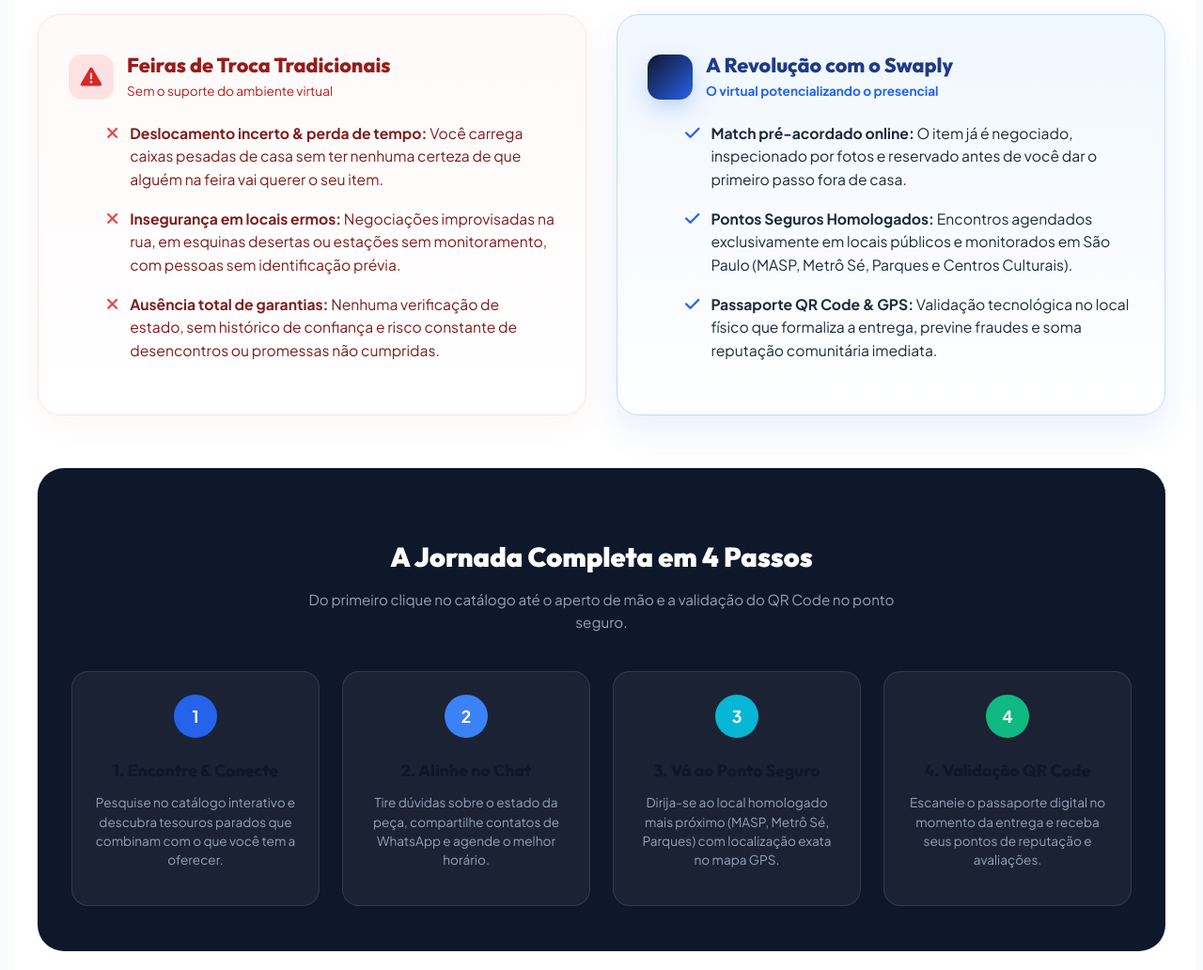
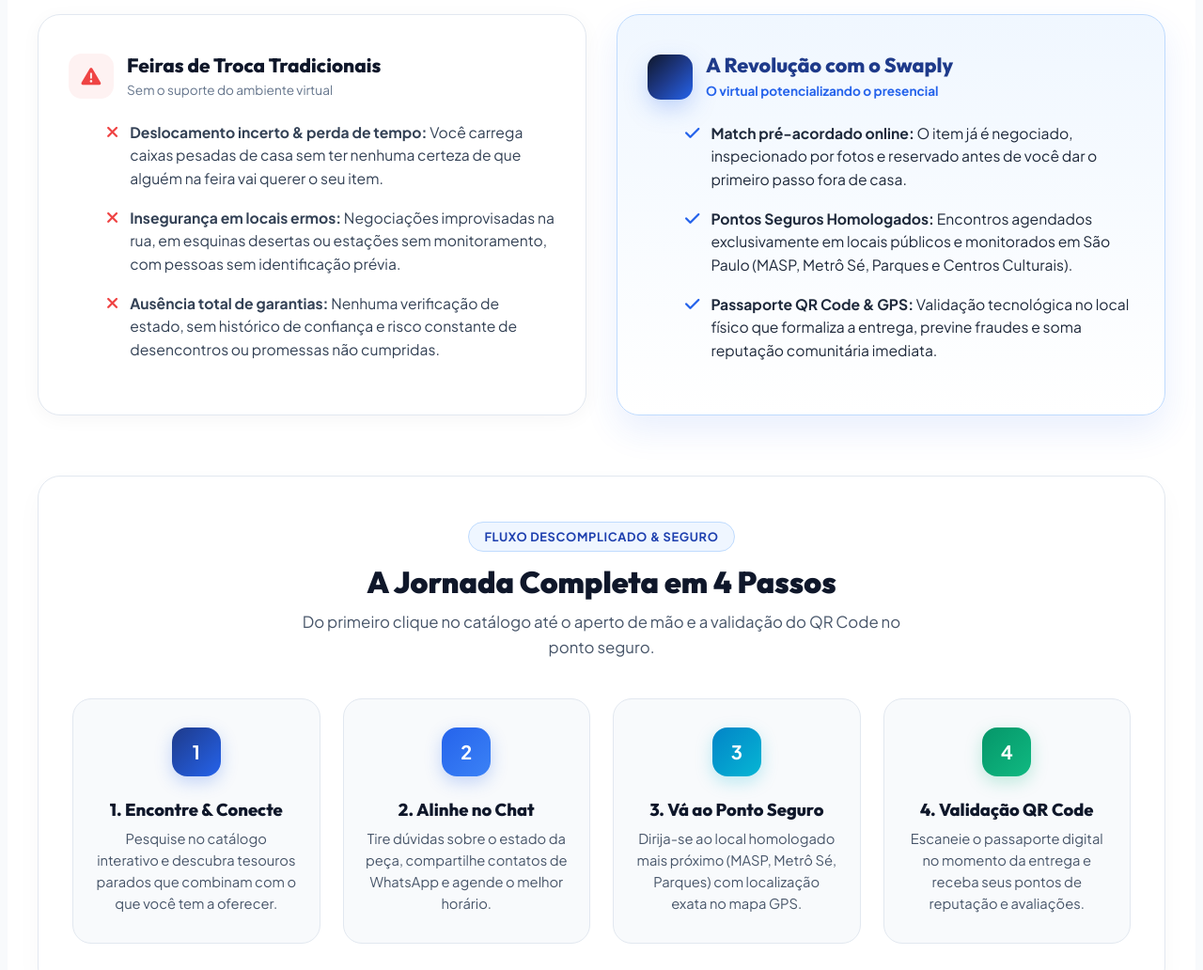
Before and after one commit to abreuadailton/scamb, a plain HTML site: page frontend/index.html in a window 1280 px wide. Shown: the part 1500-2532 px from the top of the page at 94% size. Drawn offline with Linux system fonts and the light colour scheme; no server answers; some icons are missing.

Commit message:
fix(index): redesign 4-step journey section with light high-contrast aesthetic and clean harmonious colors

```diff
--- a/frontend/css/style.css
+++ b/frontend/css/style.css
@@ -1164,7 +1164,7 @@ select.form-control {
   align-items: center;
   gap: 8px;
   font-size: 0.78rem;
-  color: #94a3b8;
+  color: #cbd5e1;
 }
 
 .marquee-badge {
--- a/frontend/index.html
+++ b/frontend/index.html
@@ -111,17 +111,17 @@
       <!-- COMPARAÇÃO VISUAL MODERNA: ANTES vs DEPOIS COM SWAPLY -->
       <div style="display: grid; grid-template-columns: repeat(auto-fit, minmax(320px, 1fr)); gap: 32px; align-items: stretch; margin-bottom: 56px;">
         <!-- Card 1: As Frustrações do Modelo Antigo -->
-        <div class="card" style="padding: 40px 32px; border-radius: 24px; border: 1.5px solid #fee2e2; background: linear-gradient(180deg, #fffafa 0%, #ffffff 100%); box-shadow: 0 10px 30px rgba(239, 68, 68, 0.05);">
+        <div class="card" style="padding: 40px 32px; border-radius: 24px; border: 1.5px solid #e2e8f0; background: #ffffff; box-shadow: 0 4px 20px rgba(15, 23, 42, 0.04);">
           <div style="display: flex; align-items: center; gap: 14px; margin-bottom: 22px;">
-            <div style="width: 48px; height: 48px; border-radius: 14px; background: #fee2e2; color: #dc2626; display: flex; align-items: center; justify-content: center; font-size: 1.4rem;">
+            <div style="width: 48px; height: 48px; border-radius: 14px; background: #fef2f2; color: #ef4444; display: flex; align-items: center; justify-content: center; font-size: 1.3rem;">
               <i class="fas fa-triangle-exclamation"></i>
             </div>
             <div>
-              <h3 style="font-size: 1.35rem; font-weight: 800; color: #991b1b; margin: 0;">Feiras de Troca Tradicionais</h3>
-              <span style="font-size: 0.85rem; color: #b91c1c;">Sem o suporte do ambiente virtual</span>
+              <h3 style="font-size: 1.3rem; font-weight: 800; color: #0f172a; margin: 0;">Feiras de Troca Tradicionais</h3>
+              <span style="font-size: 0.85rem; color: #64748b;">Sem o suporte do ambiente virtual</span>
             </div>
           </div>
-          <ul style="display: flex; flex-direction: column; gap: 18px; color: #7f1d1d; font-size: 0.98rem; line-height: 1.55;">
+          <ul style="display: flex; flex-direction: column; gap: 18px; color: #334155; font-size: 0.98rem; line-height: 1.55;">
             <li style="display: flex; gap: 12px;">
               <i class="fas fa-xmark" style="color: #ef4444; margin-top: 3px; font-size: 1.1rem; flex-shrink: 0;"></i>
               <div>
@@ -178,39 +178,54 @@
       </div>
 
       <!-- OS 4 PASSOS DA JORNADA DO VIRTUAL AO REAL -->
-      <div style="background: #0f172a; border-radius: 28px; padding: 48px 36px; color: #ffffff; position: relative; overflow: hidden;">
+      <div style="margin-top: 64px; background: #ffffff; border: 1.5px solid #e2e8f0; border-radius: 24px; padding: 48px 36px; box-shadow: 0 10px 30px -4px rgba(15, 23, 42, 0.04);">
         <div style="text-align: center; max-width: 650px; margin: 0 auto 40px;">
-          <h3 style="font-size: 1.8rem; font-weight: 900; color: #fff; margin-bottom: 10px;">
+          <span style="background: #eff6ff; color: #1e40af; border: 1px solid #bfdbfe; padding: 5px 16px; border-radius: 99px; font-weight: 800; font-size: 0.8rem; text-transform: uppercase; letter-spacing: 0.05em; display: inline-block; margin-bottom: 12px;">
+            Fluxo Descomplicado & Seguro
+          </span>
+          <h3 style="font-size: 2rem; font-weight: 900; color: #0f172a; margin: 0 0 10px;">
             A Jornada Completa em 4 Passos
           </h3>
-          <p style="color: #94a3b8; font-size: 0.95rem;">
+          <p style="color: #475569; font-size: 1.05rem; line-height: 1.6; margin: 0;">
             Do primeiro clique no catálogo até o aperto de mão e a validação do QR Code no ponto seguro.
           </p>
         </div>
 
         <div style="display: grid; grid-template-columns: repeat(auto-fit, minmax(230px, 1fr)); gap: 24px;">
-          <div style="background: rgba(255,255,255,0.05); border: 1px solid rgba(255,255,255,0.1); border-radius: 18px; padding: 24px; text-align: center;">
-            <div style="width: 46px; height: 46px; border-radius: 50%; background: #2563eb; color: #fff; display: flex; align-items: center; justify-content: center; font-weight: 900; margin: 0 auto 16px; font-size: 1.1rem;">1</div>
-            <h4 style="font-size: 1.1rem; font-weight: 800; margin-bottom: 8px;">1. Encontre & Conecte</h4>
-            <p style="font-size: 0.85rem; color: #94a3b8; line-height: 1.5;">Pesquise no catálogo interativo e descubra tesouros parados que combinam com o que você tem a oferecer.</p>
+          <!-- Passo 1 -->
+          <div style="background: #f8fafc; border: 1.5px solid #e2e8f0; border-radius: 20px; padding: 30px 22px; text-align: center; transition: all 0.3s ease;">
+            <div style="width: 52px; height: 52px; border-radius: 16px; background: linear-gradient(135deg, #1e3a8a, #2563eb); color: #fff; display: flex; align-items: center; justify-content: center; font-weight: 900; font-size: 1.25rem; margin: 0 auto 16px; box-shadow: 0 6px 18px rgba(37, 99, 235, 0.25);">
+              1
+            </div>
+            <h4 style="font-size: 1.15rem; font-weight: 800; color: #0f172a; margin-bottom: 8px;">1. Encontre & Conecte</h4>
+            <p style="font-size: 0.92rem; color: #475569; line-height: 1.55; margin: 0;">Pesquise no catálogo interativo e descubra tesouros parados que combinam com o que você tem a oferecer.</p>
           </div>
 
-          <div style="background: rgba(255,255,255,0.05); border: 1px solid rgba(255,255,255,0.1); border-radius: 18px; padding: 24px; text-align: center;">
-            <div style="width: 46px; height: 46px; border-radius: 50%; background: #3b82f6; color: #fff; display: flex; align-items: center; justify-content: center; font-weight: 900; margin: 0 auto 16px; font-size: 1.1rem;">2</div>
-            <h4 style="font-size: 1.1rem; font-weight: 800; margin-bottom: 8px;">2. Alinhe no Chat</h4>
-            <p style="font-size: 0.85rem; color: #94a3b8; line-height: 1.5;">Tire dúvidas sobre o estado da peça, compartilhe contatos de WhatsApp e agende o melhor horário.</p>
+          <!-- Passo 2 -->
+          <div style="background: #f8fafc; border: 1.5px solid #e2e8f0; border-radius: 20px; padding: 30px 22px; text-align: center; transition: all 0.3s ease;">
+            <div style="width: 52px; height: 52px; border-radius: 16px; background: linear-gradient(135deg, #2563eb, #3b82f6); color: #fff; display: flex; align-items: center; justify-content: center; font-weight: 900; font-size: 1.25rem; margin: 0 auto 16px; box-shadow: 0 6px 18px rgba(37, 99, 235, 0.25);">
+              2
+            </div>
+            <h4 style="font-size: 1.15rem; font-weight: 800; color: #0f172a; margin-bottom: 8px;">2. Alinhe no Chat</h4>
+            <p style="font-size: 0.92rem; color: #475569; line-height: 1.55; margin: 0;">Tire dúvidas sobre o estado da peça, compartilhe contatos de WhatsApp e agende o melhor horário.</p>
           </div>
 
-          <div style="background: rgba(255,255,255,0.05); border: 1px solid rgba(255,255,255,0.1); border-radius: 18px; padding: 24px; text-align: center;">
-            <div style="width: 46px; height: 46px; border-radius: 50%; background: #06b6d4; color: #fff; display: flex; align-items: center; justify-content: center; font-weight: 900; margin: 0 auto 16px; font-size: 1.1rem;">3</div>
-            <h4 style="font-size: 1.1rem; font-weight: 800; margin-bottom: 8px;">3. Vá ao Ponto Seguro</h4>
-            <p style="font-size: 0.85rem; color: #94a3b8; line-height: 1.5;">Dirija-se ao local homologado mais próximo (MASP, Metrô Sé, Parques) com localização exata no mapa GPS.</p>
+          <!-- Passo 3 -->
+          <div style="background: #f8fafc; border: 1.5px solid #e2e8f0; border-radius: 20px; padding: 30px 22px; text-align: center; transition: all 0.3s ease;">
+            <div style="width: 52px; height: 52px; border-radius: 16px; background: linear-gradient(135deg, #0284c7, #06b6d4); color: #fff; display: flex; align-items: center; justify-content: center; font-weight: 900; font-size: 1.25rem; margin: 0 auto 16px; box-shadow: 0 6px 18px rgba(6, 182, 212, 0.25);">
+              3
+            </div>
+            <h4 style="font-size: 1.15rem; font-weight: 800; color: #0f172a; margin-bottom: 8px;">3. Vá ao Ponto Seguro</h4>
+            <p style="font-size: 0.92rem; color: #475569; line-height: 1.55; margin: 0;">Dirija-se ao local homologado mais próximo (MASP, Metrô Sé, Parques) com localização exata no mapa GPS.</p>
           </div>
 
-          <div style="background: rgba(255,255,255,0.05); border: 1px solid rgba(255,255,255,0.1); border-radius: 18px; padding: 24px; text-align: center;">
-            <div style="width: 46px; height: 46px; border-radius: 50%; background: #10b981; color: #fff; display: flex; align-items: center; justify-content: center; font-weight: 900; margin: 0 auto 16px; font-size: 1.1rem;">4</div>
-            <h4 style="font-size: 1.1rem; font-weight: 800; margin-bottom: 8px;">4. Validação QR Code</h4>
-            <p style="font-size: 0.85rem; color: #94a3b8; line-height: 1.5;">Escaneie o passaporte digital no momento da entrega e receba seus pontos de reputação e avaliações.</p>
+          <!-- Passo 4 -->
+          <div style="background: #f8fafc; border: 1.5px solid #e2e8f0; border-radius: 20px; padding: 30px 22px; text-align: center; transition: all 0.3s ease;">
+            <div style="width: 52px; height: 52px; border-radius: 16px; background: linear-gradient(135deg, #059669, #10b981); color: #fff; display: flex; align-items: center; justify-content: center; font-weight: 900; font-size: 1.25rem; margin: 0 auto 16px; box-shadow: 0 6px 18px rgba(16, 185, 129, 0.25);">
+              4
+            </div>
+            <h4 style="font-size: 1.15rem; font-weight: 800; color: #0f172a; margin-bottom: 8px;">4. Validação QR Code</h4>
+            <p style="font-size: 0.92rem; color: #475569; line-height: 1.55; margin: 0;">Escaneie o passaporte digital no momento da entrega e receba seus pontos de reputação e avaliações.</p>
           </div>
         </div>
       </div>
```
